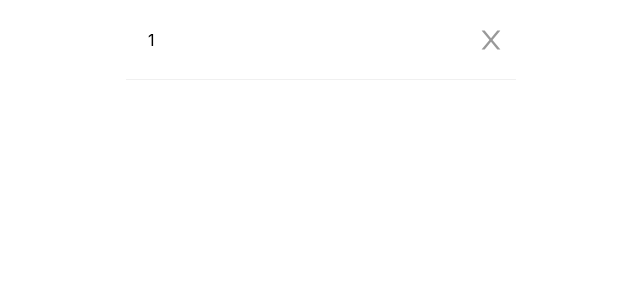
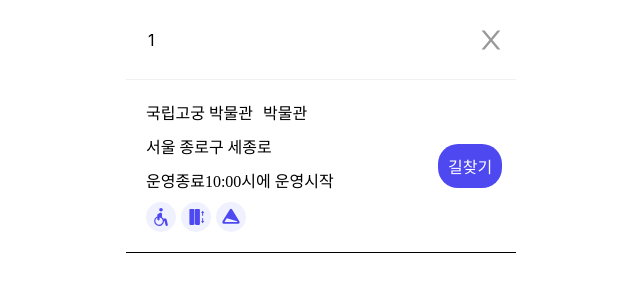
Before and after one commit to BFGGyu/BF-frontend, a Next.js app: page /search/1 in a window 1280 px wide. Shown: the top 300 px of the page, without its empty margins (319-959 px from the left). Built offline with nearby package versions, Linux system fonts and the light colour scheme; no server answers; a web font is replaced by a local one.

Commit message:
Feat: #11 - 검색 결과 리스트 레이아웃 구현

```diff
--- a/pages/search/[result].tsx
+++ b/pages/search/[result].tsx
@@ -1,6 +1,9 @@
 import SearchBar from '@/components/common/SearchBar';
+import COLOR from '@/constants/colors';
+import Image from 'next/image';
 import { useRouter } from 'next/router';
 import { useEffect, useState } from 'react';
+import styled from 'styled-components';
 
 const SearchResultIndex = () => {
   const router = useRouter();
@@ -13,8 +16,55 @@
   return (
     <>
       <SearchBar text={router.query.result} />
+      <div style={{ display: 'flex', borderBottom: '1px solid black' }}>
+        <div
+          style={{
+            display: 'flex',
+            flexBasis: '80%',
+            flexDirection: 'column',
+            gap: 10,
+            padding: 20
+          }}
+        >
+          <div style={{ display: 'flex', gap: 10 }}>
+            <div>국립고궁 박물관</div>
+            <div>박물관</div>
+          </div>
+          <div>서울 종로구 세종로</div>
+          <div style={{ display: 'flex' }}>
+            <div>운영종료</div>
+            <div>10:00시에 운영시작</div>
+          </div>
+          <IconWrapper>
+            <Image src='/images/wheelChair.svg' width={30} height={30} />
+            <Image src='/images/elevator.svg' width={30} height={30} />
+            <Image src='/images/slope.svg' width={30} height={30} />
+          </IconWrapper>
+        </div>
+        <div style={{ display: 'flex', alignItems: 'center' }}>
+          <RouteButton>길찾기</RouteButton>
+        </div>
+      </div>
     </>
   );
 };
 
+const IconWrapper = styled.div`
+  display: flex;
+  flexbasis: 20%;
+  gap: 5px;
+`;
+
+const RouteButton = styled.div`
+  background-color: ${COLOR.BLUE1};
+  color: white;
+  padding: 10px;
+  width: 20%
+  height: 10px;
+  border-radius: 20px;
+  display: flex;
+  justify-content: center;
+  align-items: center;
+`;
+
 export default SearchResultIndex;
```
